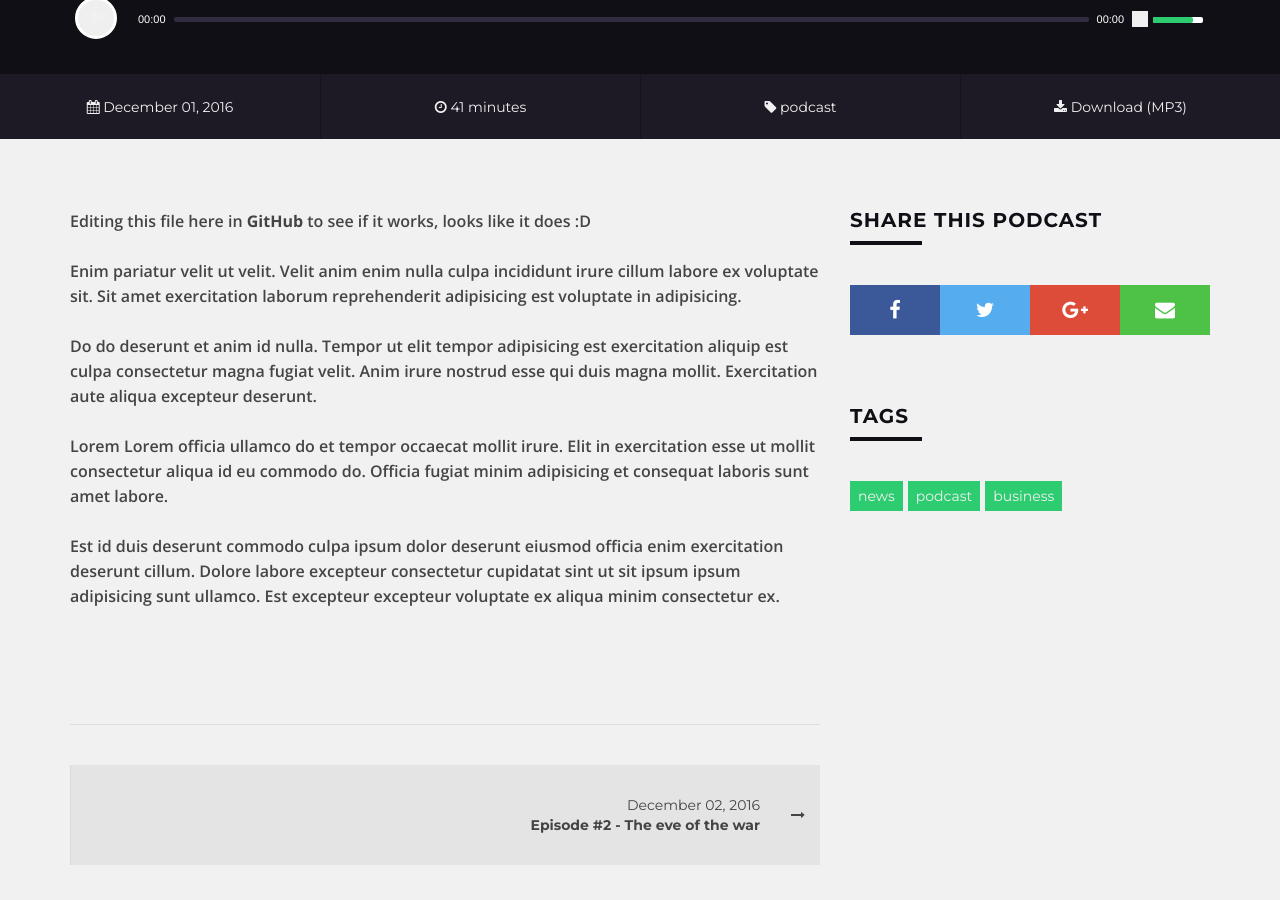
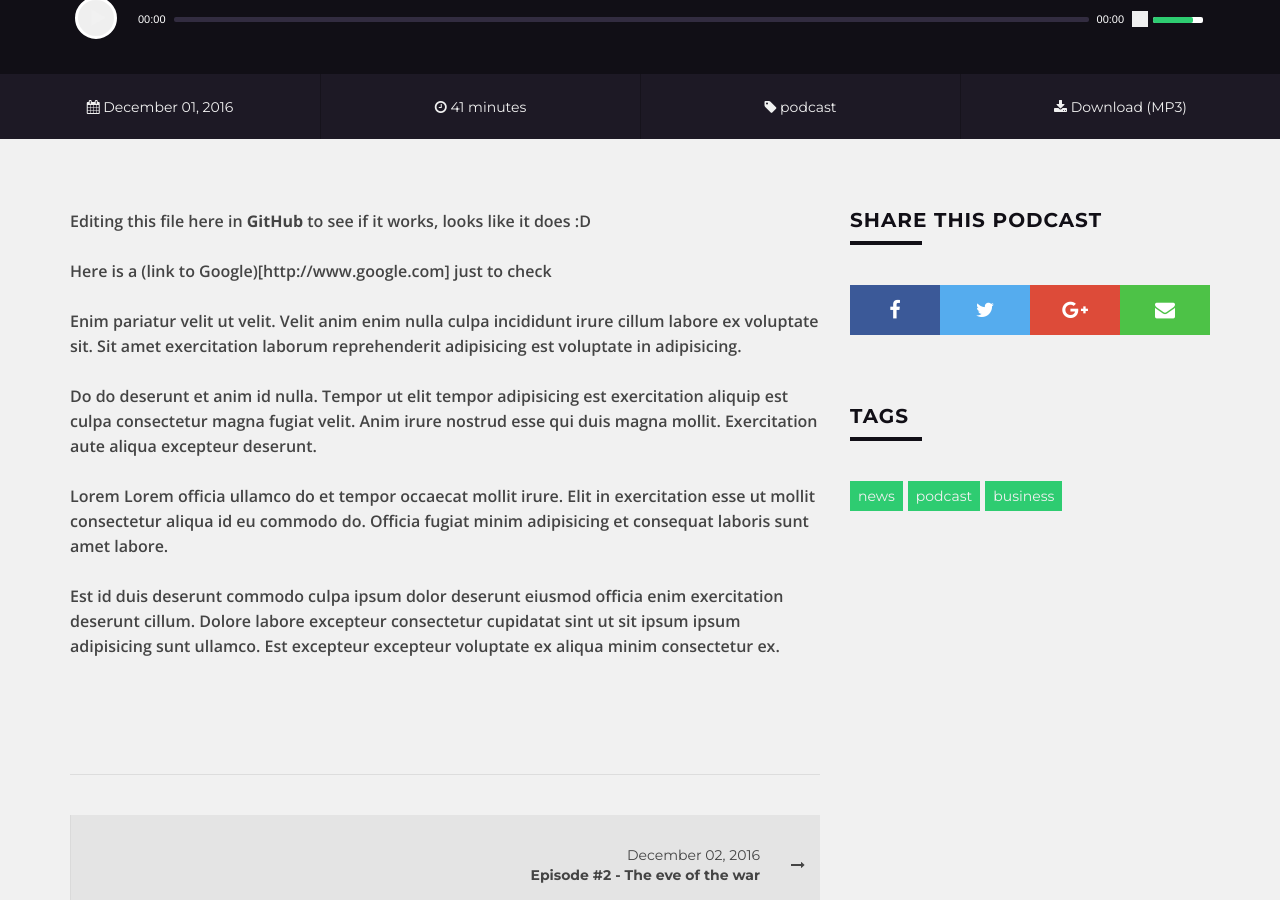
Before and after one commit to KinkCraft/kinkcraft.github.io, a Jekyll site: the page built from _posts/2016-12-01-Welcome-To-The-Party.md, in a window 1280 px wide and 900 px high, scrolled down 486 px. Built offline with Jekyll 4.4.1, drawn with Linux system fonts in a browser that asks for light colours; nearby versions of some CDN libraries.

Commit message:
Update 2016-12-01-Welcome-To-The-Party.md

```diff
--- a/_posts/2016-12-01-Welcome-To-The-Party.md
+++ b/_posts/2016-12-01-Welcome-To-The-Party.md
@@ -11,6 +11,8 @@
 ---
 Editing this file here in **GitHub** to see if it works, looks like it does :D
 
+Here is a (link to Google)[http://www.google.com] just to check
+
 Enim pariatur velit ut velit. Velit anim enim nulla culpa incididunt irure cillum labore ex voluptate sit. Sit amet exercitation laborum reprehenderit adipisicing est voluptate in adipisicing.
 
 Do do deserunt et anim id nulla. Tempor ut elit tempor adipisicing est exercitation aliquip est culpa consectetur magna fugiat velit. Anim irure nostrud esse qui duis magna mollit. Exercitation aute aliqua excepteur deserunt.
```
